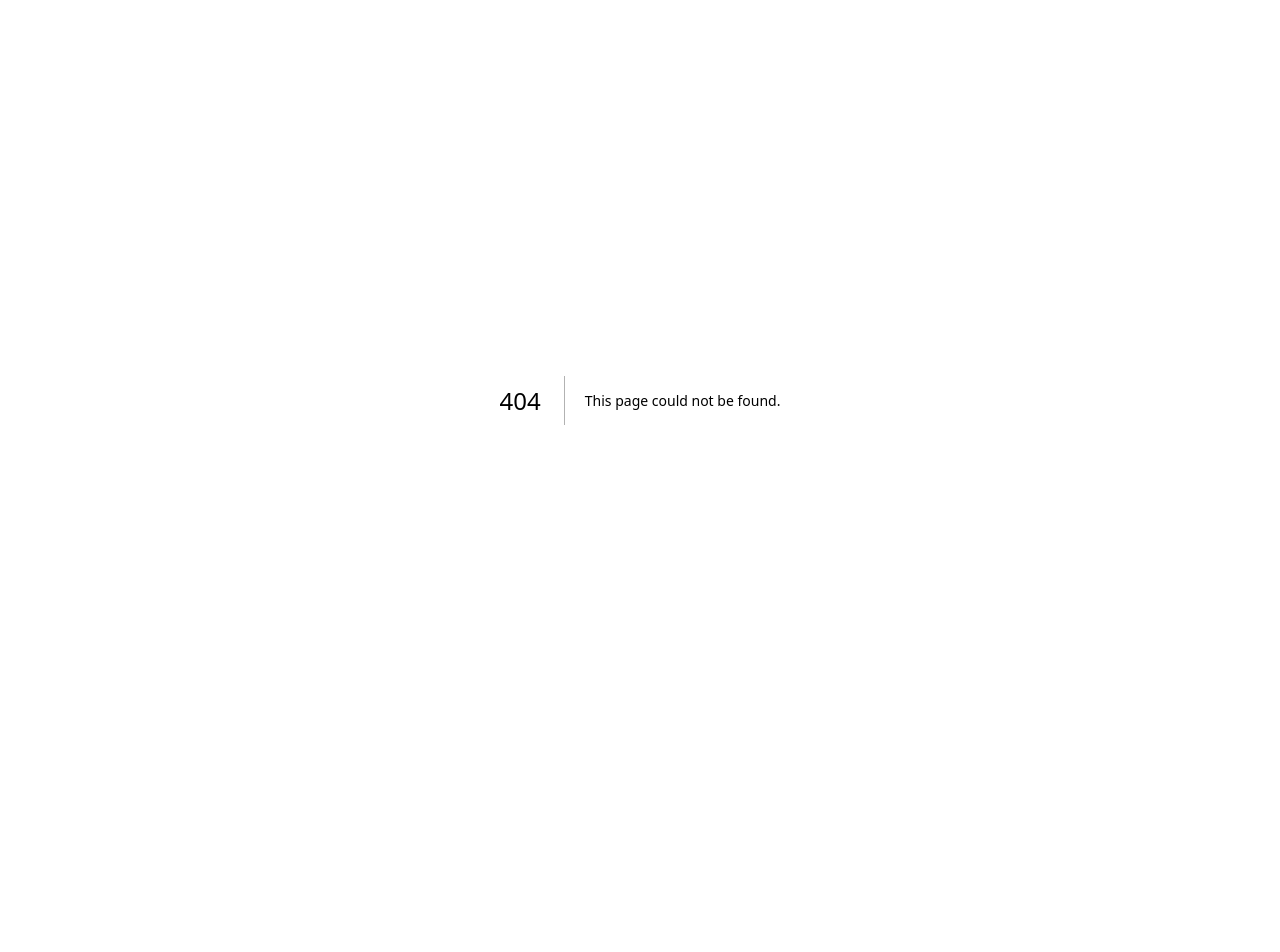
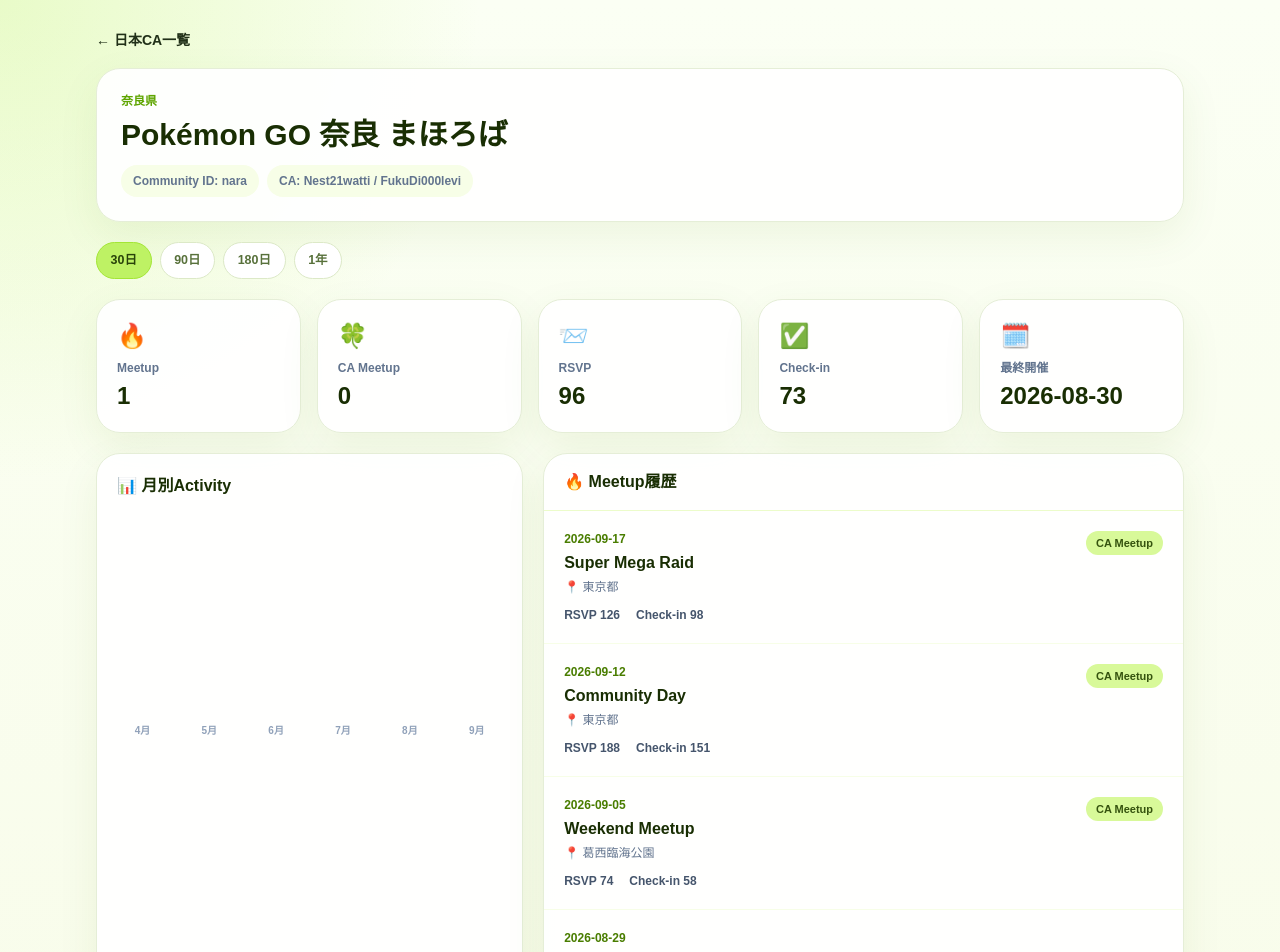
Before and after one commit to Kaityo1221/ca-clover, a Next.js app: page /community/nara in a window 1280 px wide. Before the commit this address had no page. Shown: the top 952 px of the page. Before the commit the page ends 800 px from the top, so only its background shows below. Built offline with nearby package versions, Linux system fonts and the light colour scheme.

Commit message:
Add src/app/community/[id]/page.tsx

```diff
--- /dev/null
+++ b/src/app/community/[id]/page.tsx
@@ -0,0 +1,26 @@
+import Link from "next/link";
+import { notFound } from "next/navigation";
+import { communities, meetups } from "@/lib/demo";
+
+export default async function Page({params}:{params:Promise<{id:string}>}){
+  const {id}=await params;
+  const c=communities.find(x=>x.id===id);
+  if(!c) notFound();
+  return <main className="mx-auto max-w-6xl px-4 py-7 md:px-8">
+    <Link href="/" className="text-sm font-black text-lime-700">← 日本CA一覧</Link>
+    <section className="clover-card mt-4 p-6">
+      <div className="text-xs font-black text-lime-600">{c.prefecture}</div>
+      <h1 className="mt-2 text-3xl font-black text-lime-950">{c.name}</h1>
+      <div className="mt-3 flex flex-wrap gap-2 text-xs font-bold text-slate-500"><span className="rounded-full bg-lime-50 px-3 py-2">Community ID: {c.id}</span><span className="rounded-full bg-lime-50 px-3 py-2">CA: {c.cas.join(" / ")}</span></div>
+    </section>
+    <div className="mt-5 flex gap-2"><button className="clover-pill active">30日</button><button className="clover-pill">90日</button><button className="clover-pill">180日</button><button className="clover-pill">1年</button></div>
+    <div className="mt-5 grid gap-4 sm:grid-cols-2 lg:grid-cols-5">
+      {[["🔥","Meetup",c.d30],["🍀","CA Meetup",Math.max(c.d30-1,0)],["📨","RSVP",c.rsvp],["✅","Check-in",c.checkin],["🗓️","最終開催",c.last??"—"]].map(([i,l,v])=><div key={String(l)} className="clover-card p-5"><div className="text-2xl">{i}</div><div className="mt-2 text-xs font-black text-slate-500">{l}</div><div className="mt-1 text-2xl font-black text-lime-950">{v}</div></div>)}
+    </div>
+    <div className="mt-5 grid gap-5 lg:grid-cols-[.8fr_1.2fr]">
+      <section className="clover-card p-5"><h2 className="font-black text-lime-950">📊 月別Activity</h2><div className="mt-8 flex h-52 items-end gap-4">{[40,65,52,88,74,96].map((h,i)=><div key={i} className="flex flex-1 flex-col items-center gap-2"><div className="w-full rounded-t-2xl bg-lime-300" style={{height:h+"%"}}/><span className="text-[10px] font-bold text-slate-400">{i+4}月</span></div>)}</div></section>
+      <section className="clover-card overflow-hidden"><div className="border-b border-lime-100 px-5 py-4"><h2 className="font-black text-lime-950">🔥 Meetup履歴</h2></div><div className="divide-y divide-lime-50">{meetups.map(m=><div key={m.date+m.title} className="p-5"><div className="flex justify-between gap-3"><div><div className="text-xs font-black text-lime-700">{m.date}</div><div className="mt-1 font-black text-lime-950">{m.title}</div><div className="mt-1 text-xs text-slate-500">📍 {m.place}</div></div>{m.ca?<span className="h-fit rounded-full bg-lime-200 px-2.5 py-1 text-[11px] font-black text-lime-900">CA Meetup</span>:null}</div><div className="mt-3 flex gap-4 text-xs font-bold text-slate-600"><span>RSVP {m.rsvp}</span><span>Check-in {m.checkin}</span></div></div>)}</div></section>
+    </div>
+    <section className="clover-card mt-5 p-5"><h2 className="font-black text-lime-950">🧾 Data Coverage</h2><div className="mt-4 grid gap-4 sm:grid-cols-4 text-sm"><div><div className="text-xs text-slate-400">取得期間</div><b>2025/09/18〜2026/09/18</b></div><div><div className="text-xs text-slate-400">保存Meetup</div><b>52件</b></div><div><div className="text-xs text-slate-400">状態</div><b>{c.coverage}</b></div><div><div className="text-xs text-slate-400">最終同期</div><b>2026/09/18 14:30</b></div></div></section>
+  </main>;
+}
```
